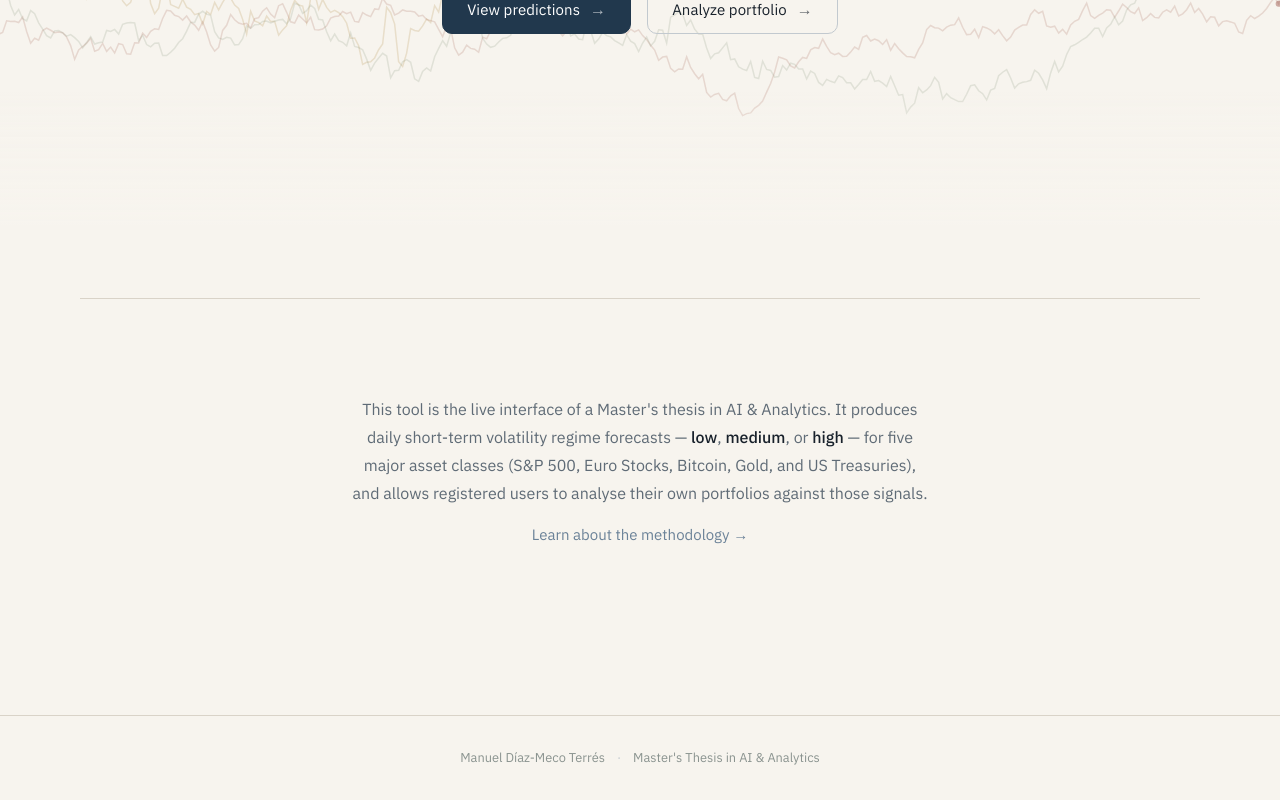
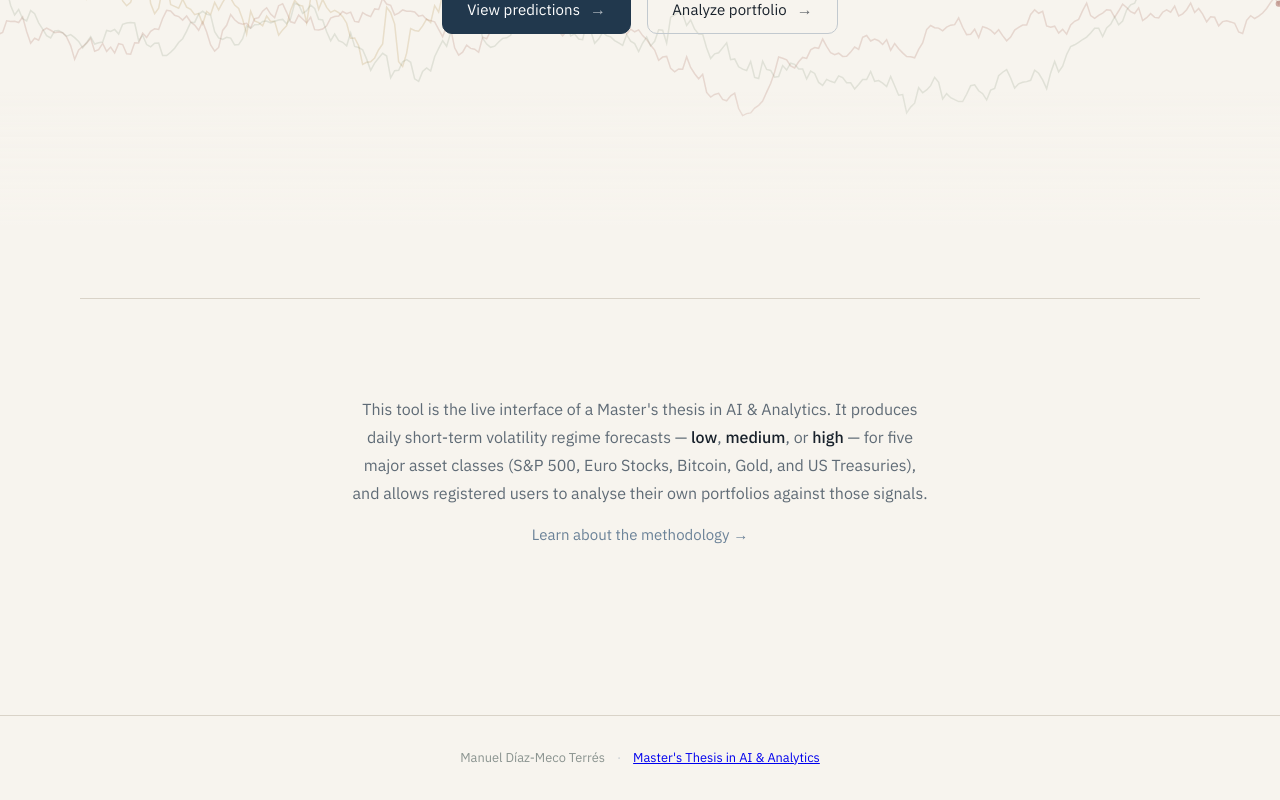
Before and after one commit to manidmt/TFM, a React (Vite) app in the folder apps/web/: page / in a window 1280 px wide. Shown: the part 575-1375 px from the top of the page. Built offline with nearby package versions, Linux system fonts and the light colour scheme; no server answers.

Commit message:
feat(web): make footer thesis text a link to GitHub repo

```diff
--- a/apps/web/src/components/Layout.tsx
+++ b/apps/web/src/components/Layout.tsx
@@ -67,7 +67,12 @@ export default function Layout({ children }: { children: React.ReactNode }) {
             rel="noopener noreferrer"
           >Manuel Díaz-Meco Terrés</a>
           <span className="footer-sep">·</span>
-          <span className="footer-desc">Master's Thesis in AI &amp; Analytics</span>
+          <a
+            className="footer-desc"
+            href="https://github.com/manidmt/TFM"
+            target="_blank"
+            rel="noopener noreferrer"
+          >Master's Thesis in AI &amp; Analytics</a>
         </div>
       </footer>
       <ChatDrawer />
```
